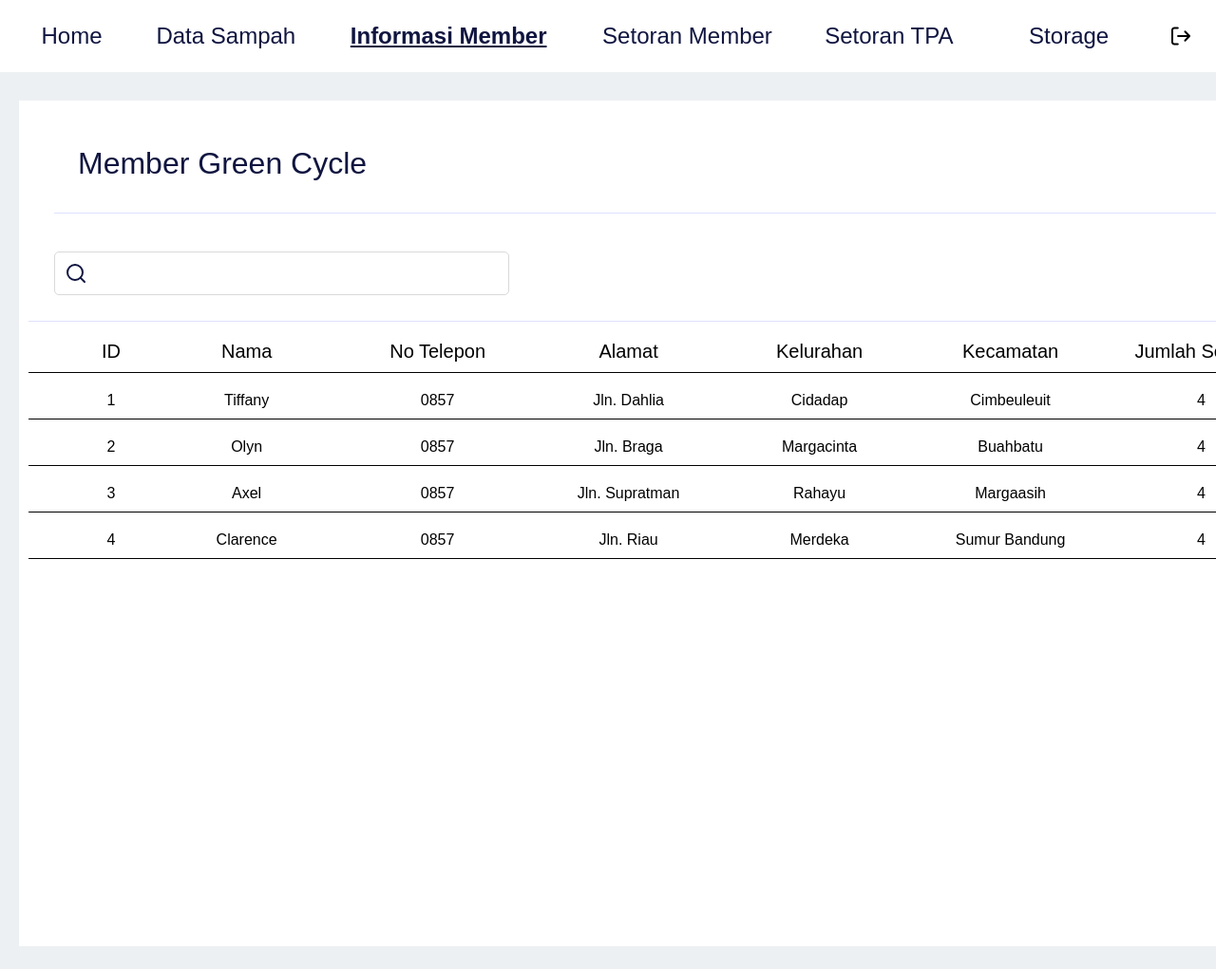
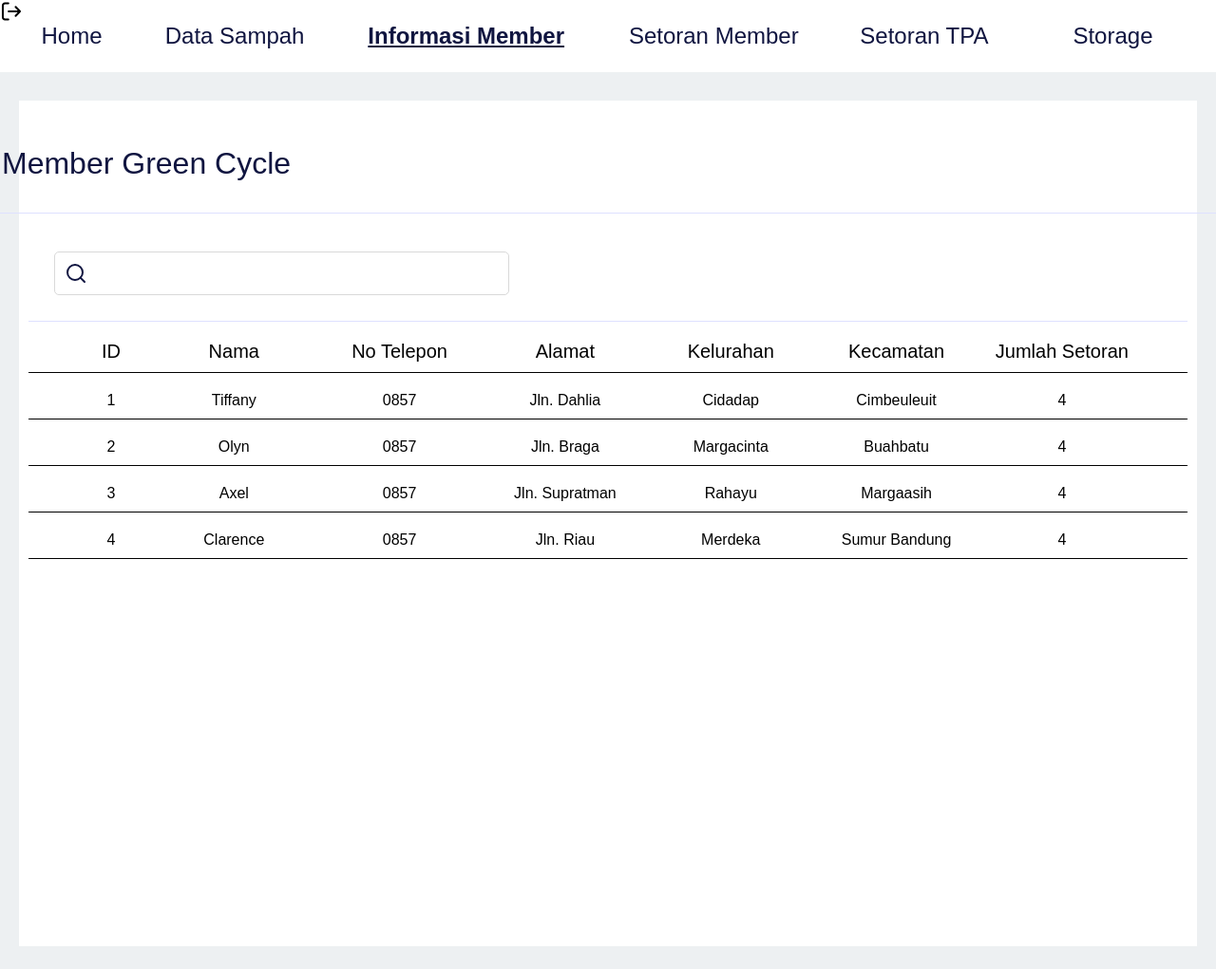
Before and after one commit to tiffany78/GreenCycle, a Spring Boot app: page /admin/InformasiMember in a window 1280 px wide. Shown: the whole page at 95% size. Run offline with Spring Boot 4, Linux system fonts and the light colour scheme; some of the project's set-up classes (security, data sources, template engines, error pages and the like) are left out, and stand-ins take their place.

Commit message:
Start implementasi fitur InformasiMember.

```diff
--- a/src/main/resources/static/css/admin/InformasiMember/style.css
+++ b/src/main/resources/static/css/admin/InformasiMember/style.css
@@ -16,10 +16,11 @@
   gap: 10px;
   align-items: center;
   justify-content: flex-start;
-  width: 1400px;
+  width: auto;
   height: 891px;
   position: absolute;
   left: 20px;
+  right : 20px;
   top: 106px;
 }
 .judul-page {
--- a/src/main/resources/templates/admin/InformasiMember/index.html
+++ b/src/main/resources/templates/admin/InformasiMember/index.html
@@ -95,12 +95,12 @@
       </div>
     </div>
     <div class="header2">
-      <div class="home">Home</div>
-      <div class="data-sampah">Data Sampah</div>
-      <div class="informasi-member">Informasi Member</div>
-      <div class="setoran-member">Setoran Member</div>
-      <div class="setoran-tpa">Setoran TPA</div>
-      <div class="storage">Storage</div>
+      <button class="home" th:onclick="'window.location.href=\'/admin/LandingPage\''">Home</button>
+      <button class="data-sampah" th:onclick="'window.location.href=\'/admin/DataSampah\''">Data Sampah</button>
+      <button class="informasi-member">Informasi Member</button>
+      <button class="setoran-member" th:onclick="'window.location.href=\'/admin/STMember\''">Setoran Member</button>
+      <button class="setoran-tpa" th:onclick="'window.location.href=\'/admin/SetoranTPA\''">Setoran TPA</button>
+      <button class="storage" th:onclick="'window.location.href=\'/admin/Storage\''">Storage</div>
       <img class="logout" src="logout0.svg" />
     </div>
   </div>
```
